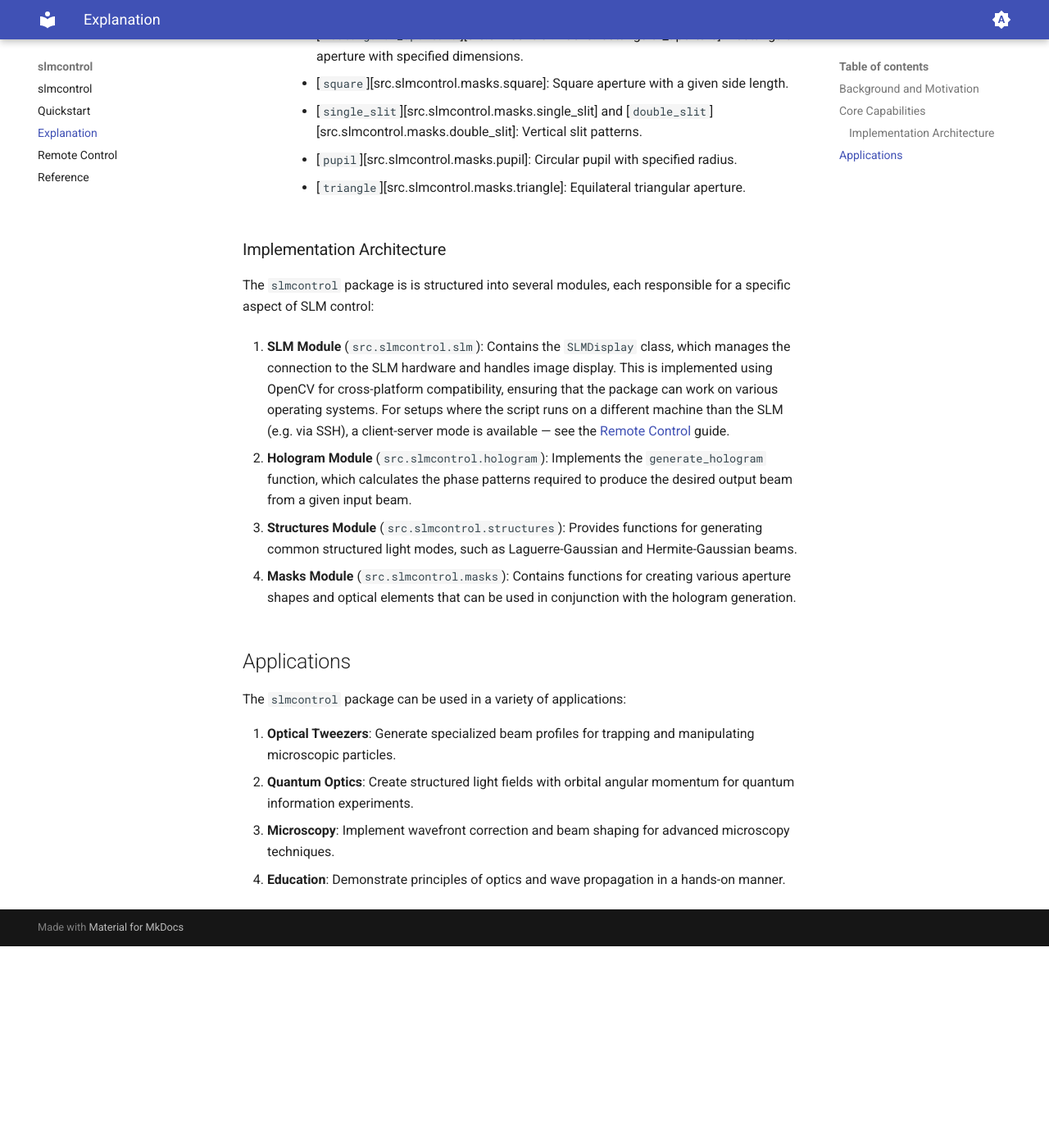
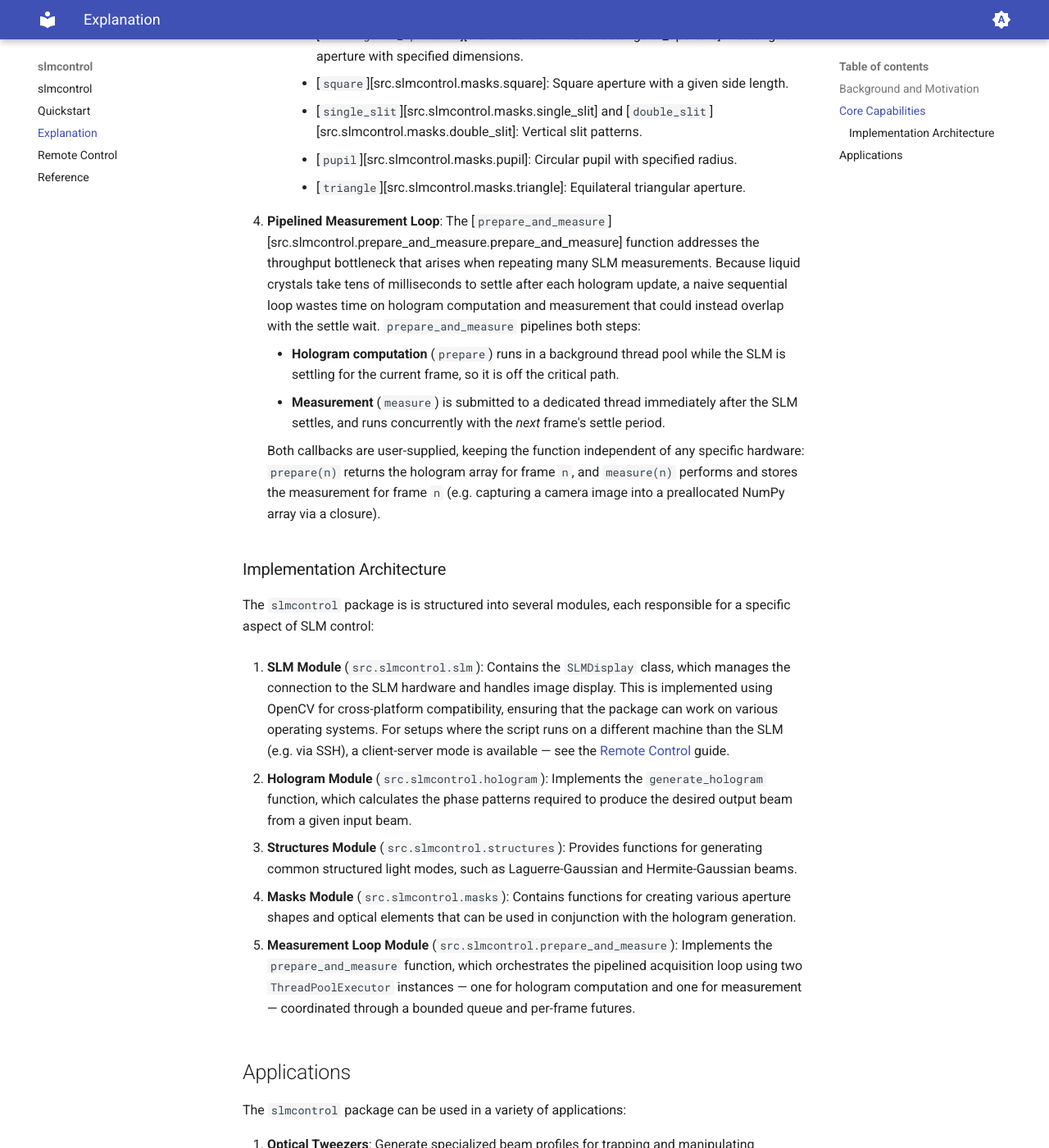
Before and after one commit to marcsgil/slmcontrol, an MkDocs documentation site: the page built from docs/explanation.md, in a window 1280 px wide and 1400 px high, scrolled down 1325 px. Shown: the whole window at 82% size. Built offline with MkDocs 1.6.1 and Material for MkDocs 9.7.7, drawn with Linux system fonts in a browser that asks for light colours; nearby versions of some CDN libraries; library files that are not in the unit come from our copies; before the commit the page ends 2479 px from its top, so only the background shows below that.

Commit message:
added docs

```diff
--- a/docs/explanation.md
+++ b/docs/explanation.md
@@ -33,6 +33,13 @@ The main method [`updateArray`][src.slmcontrol.slm.SLMDisplay.updateArray] allow
         - [`triangle`][src.slmcontrol.masks.triangle]: Equilateral triangular aperture.
 
 
+4. **Pipelined Measurement Loop**: The [`prepare_and_measure`][src.slmcontrol.prepare_and_measure.prepare_and_measure] function addresses the throughput bottleneck that arises when repeating many SLM measurements. Because liquid crystals take tens of milliseconds to settle after each hologram update, a naive sequential loop wastes time on hologram computation and measurement that could instead overlap with the settle wait. `prepare_and_measure` pipelines both steps:
+
+    - **Hologram computation** (`prepare`) runs in a background thread pool while the SLM is settling for the current frame, so it is off the critical path.
+    - **Measurement** (`measure`) is submitted to a dedicated thread immediately after the SLM settles, and runs concurrently with the *next* frame's settle period.
+
+    Both callbacks are user-supplied, keeping the function independent of any specific hardware: `prepare(n)` returns the hologram array for frame `n`, and `measure(n)` performs and stores the measurement for frame `n` (e.g. capturing a camera image into a preallocated NumPy array via a closure).
+
 ### Implementation Architecture
 
 The `slmcontrol` package is is structured into several modules, each responsible for a specific aspect of SLM control:
@@ -45,6 +52,8 @@ The `slmcontrol` package is is structured into several modules, each responsible
 
 4. **Masks Module** (`src.slmcontrol.masks`): Contains functions for creating various aperture shapes and optical elements that can be used in conjunction with the hologram generation.
 
+5. **Measurement Loop Module** (`src.slmcontrol.prepare_and_measure`): Implements the `prepare_and_measure` function, which orchestrates the pipelined acquisition loop using two `ThreadPoolExecutor` instances — one for hologram computation and one for measurement — coordinated through a bounded queue and per-frame futures.
+
 ## Applications
 
 The `slmcontrol` package can be used in a variety of applications:
--- a/src/slmcontrol/__init__.py
+++ b/src/slmcontrol/__init__.py
@@ -10,6 +10,7 @@ from slmcontrol.masks import (
     pupil,
     triangle,
 )
+from slmcontrol.prepare_and_measure import prepare_and_measure
 
 __all__ = [
     "SLMDisplay",
@@ -24,4 +25,5 @@ __all__ = [
     "double_slit",
     "pupil",
     "triangle",
+    "prepare_and_measure",
 ]
```
Also changed, not shown: docs/reference.md (+8 -0 lines).
